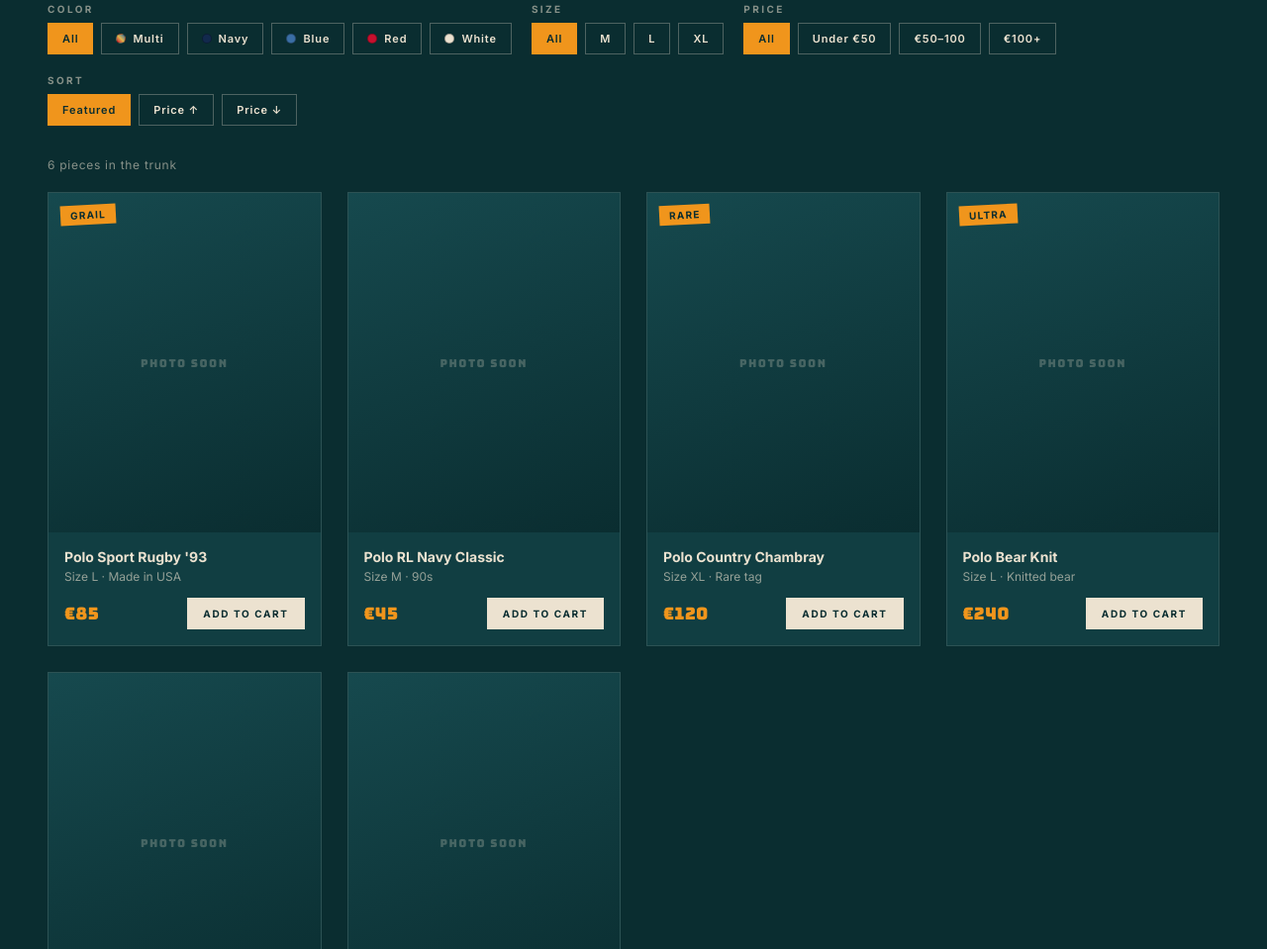
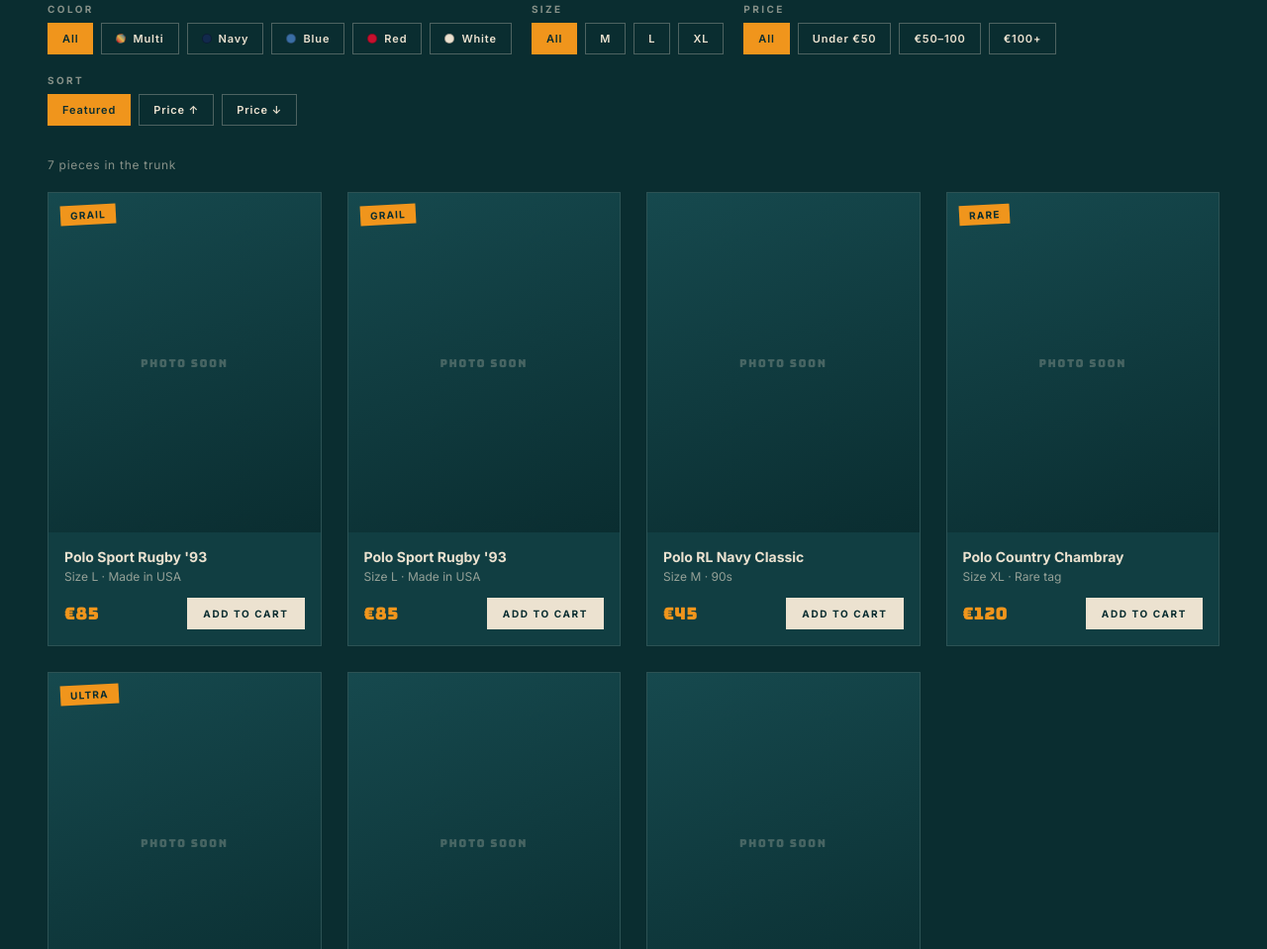
Before and after one commit to SuGGes3/vesion-of-poloarchive, a plain HTML site: page index.html in a window 1280 px wide. Shown: the part 1124-2083 px from the top of the page at 99% size. Drawn offline with Linux system fonts and the light colour scheme.

Commit message:
Add files via upload

```diff
--- a/index.html
+++ b/index.html
@@ -1257,8 +1257,18 @@
     ============================================================ */
     const PRODUCTS = [
       {
-        title: "Polo Sport Rugby '93", meta: "Made in USA", price: "€85", priceNum: 85, color: "multi", size: "L", images: ["img/1img/1.jpg", "img/1img/2.jpg", "img/1img/3.jpg"], stripe: "", badge: "Grail",
-        desc: "Heavyweight rugby from the golden Polo Sport era. Made in USA, thick cotton, contrast collar. Honest wear that only adds character."
+        title: "Polo Sport Rugby '93", meta: "Made in USA", price: "€85", priceNum: 85,
+        color: "multi", size: "L",
+        images: ["img/1img/1.jpg", "img/1img/2.jpg", "img/1img/3.jpg"],
+        stripe: "", badge: "Grail",
+        desc: "Heavyweight rugby..."
+      },
+      {
+        title: "Polo Sport Rugby '93", meta: "Made in USA", price: "€85", priceNum: 85,
+        color: "multi", size: "L",
+        images: ["img/1img/1.jpg", "img/1img/2.jpg", "img/1img/3.jpg"],
+        stripe: "", badge: "Grail",
+        desc: "Heavyweight rugby..."
       },
       {
         title: "Polo RL Navy Classic", meta: "90s", price: "€45", priceNum: 45, color: "navy", size: "M", img: "", stripe: "", badge: "",
```
